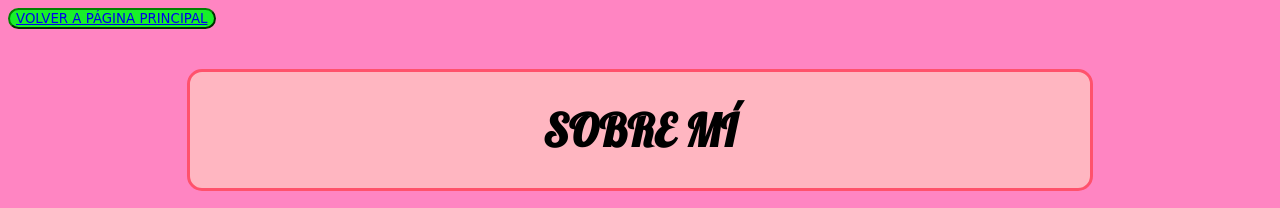
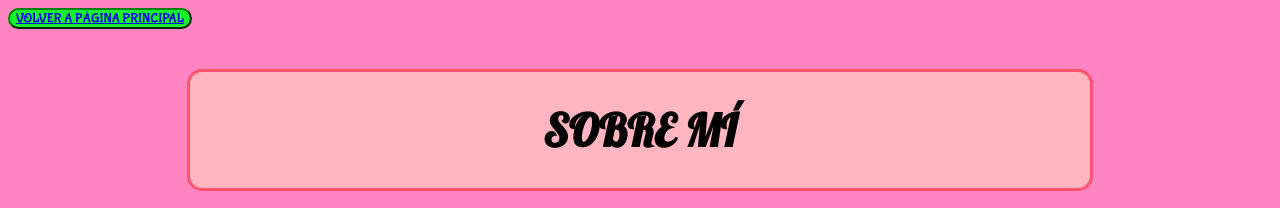
Before and after one commit to ackerly04/COQUI-RECICLA, a plain HTML site: page htm.html in a window 1280 px wide. Shown: the top 208 px of the page. Drawn offline with Linux system fonts and the light colour scheme; a web font is replaced by a local one.

Commit message:
Update htm.html

```diff
--- a/htm.html
+++ b/htm.html
@@ -14,6 +14,9 @@
   <link rel="preconnect" href="https://fonts.googleapis.com">
 <link rel="preconnect" href="https://fonts.gstatic.com" crossorigin>
 <link href="https://fonts.googleapis.com/css2?family=Lobster&display=swap" rel="stylesheet">
+ <link rel="preconnect" href="https://fonts.googleapis.com">
+<link rel="preconnect" href="https://fonts.gstatic.com" crossorigin>
+<link href="https://fonts.googleapis.com/css2?family=Bubblegum+Sans&display=swap" rel="stylesheet">
   </head>
    <button id= "gob2" align="left"> <a href="index.html"> VOLVER A PÁGINA PRINCIPAL </a> </button>
 <center>
```
